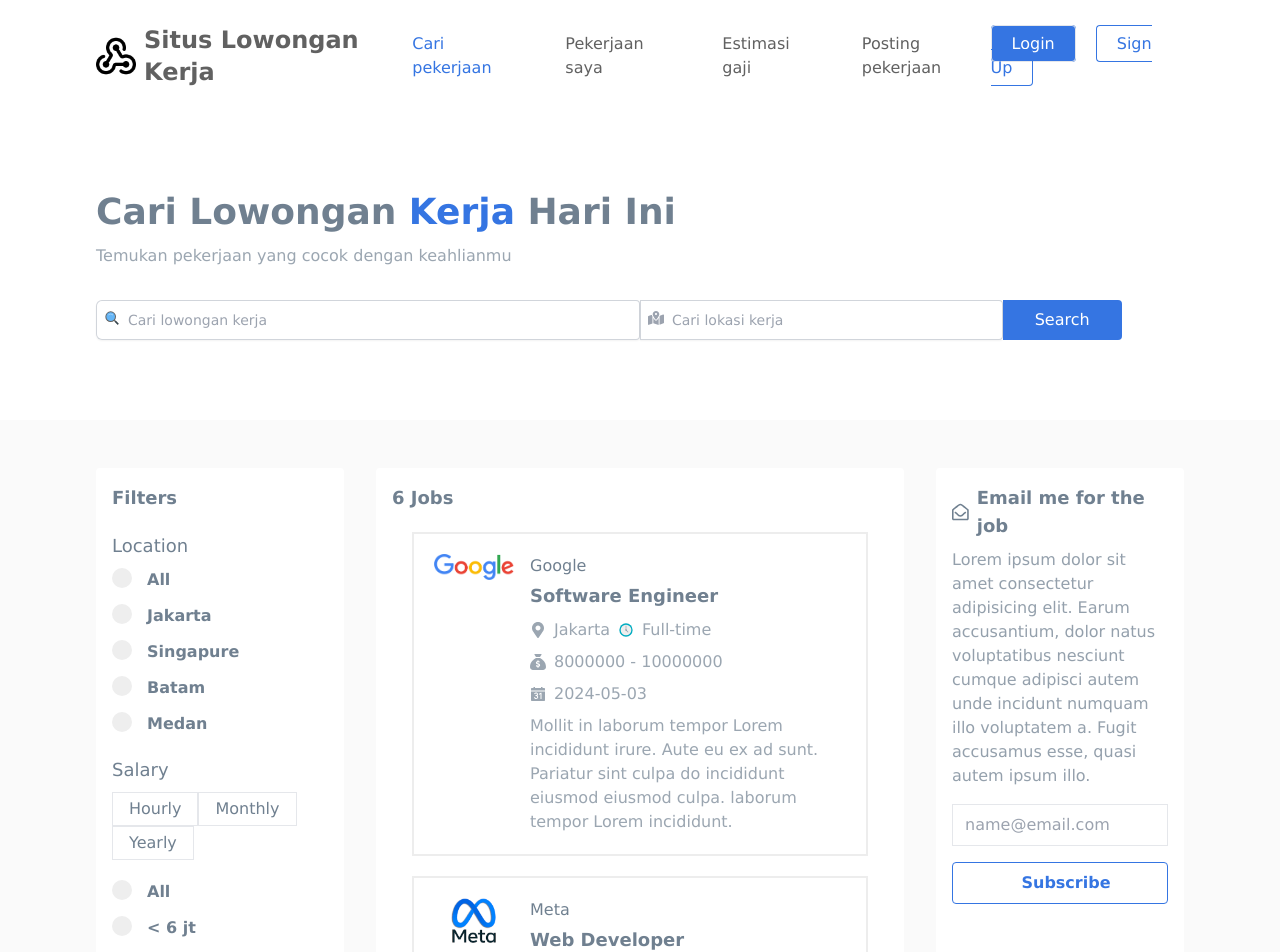
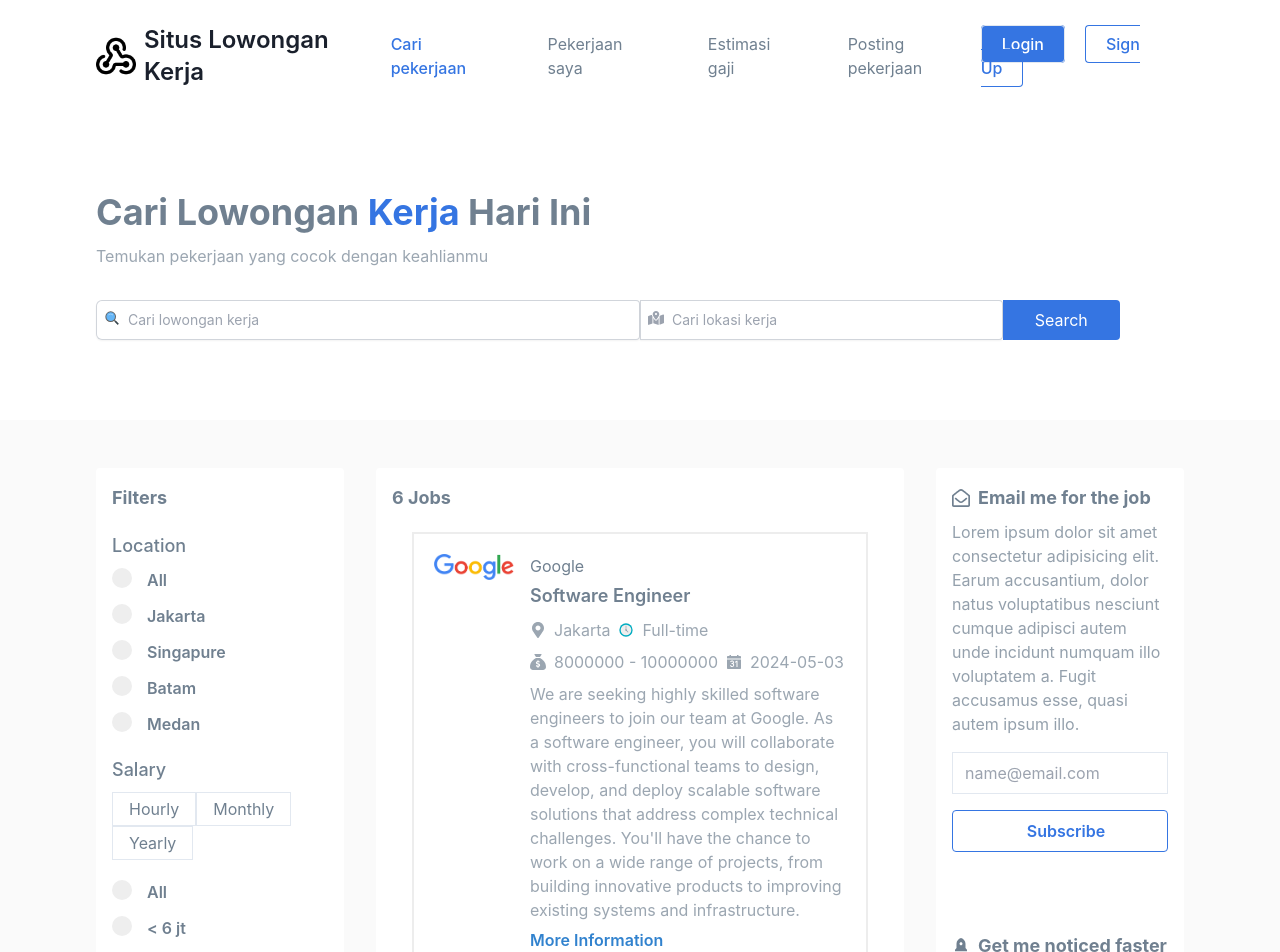
Before and after one commit to martin880/Job-Portal, a React (Vite) app in the folder client/: page / in a window 1280 px wide. Shown: the top 952 px of the page. Built offline with nearby package versions, Linux system fonts and the light colour scheme.

Commit message:
Update : Add drawer

```diff
--- a/client/package.json
+++ b/client/package.json
@@ -10,6 +10,10 @@
     "preview": "vite preview"
   },
   "dependencies": {
+    "@chakra-ui/react": "^2.8.2",
+    "@emotion/react": "^11.11.4",
+    "@emotion/styled": "^11.11.5",
+    "framer-motion": "^11.2.4",
     "localforage": "^1.10.0",
     "match-sorter": "^6.3.4",
     "react": "^18.2.0",
--- a/client/public/jobs.json
+++ b/client/public/jobs.json
@@ -11,7 +11,50 @@
     "postingDate": "2024-05-03",
     "experienceLevel": "Any experience",
     "employmentType": "Full-time",
-    "description": "Mollit in laborum tempor Lorem incididunt irure. Aute eu ex ad sunt. Pariatur sint culpa do incididunt eiusmod eiusmod culpa. laborum tempor Lorem incididunt."
+    "description": "We are seeking highly skilled software engineers to join our team at Google. As a software engineer, you will collaborate with cross-functional teams to design, develop, and deploy scalable software solutions that address complex technical challenges. You'll have the chance to work on a wide range of projects, from building innovative products to improving existing systems and infrastructure.",
+    "responsibility": [
+      {
+        "1": "1. Design, develop, and maintain high-quality software applications and systems."
+      },
+      {
+        "2": "2. Collaborate with product managers, designers, and other stakeholders to understand requirements and translate them into technical specifications."
+      },
+      {
+        "3": "3. Write clean, efficient, and maintainable code that follows best practices and coding standards."
+      },
+      {
+        "4": "4. Implement scalable and reliable solutions to optimize performance and meet user needs."
+      },
+      {
+        "5": "5. Conduct code reviews, provide feedback, and mentor junior engineers to promote a culture of excellence and continuous improvement."
+      },
+      {
+        "6": "6. Stay up-to-date with the latest technologies and trends in software development and propose innovative solutions to technical challenges."
+      },
+      {
+        "7": "7. Troubleshoot and debug issues reported by users and implement effective solutions to ensure a seamless user experience."
+      }
+    ],
+    "qualifications": [
+      {
+        "1": "1. Bachelor's degree in Computer Science, related technical field, or equivalent practical experience, Master's degree or PhD in Computer Science or related technical field is a plus"
+      },
+      {
+        "2": "2. 2+ years of industry experience in software development"
+      },
+      {
+        "3": "3. Experience with one or more programming languages such as Java, C++, Python, etc."
+      },
+      {
+        "4": "4. Experience with software development processes including coding, testing, debugging, and deployment"
+      },
+      {
+        "5": "5. Experience with large-scale systems and distributed computing is desirable"
+      },
+      {
+        "6": "6. Experience with web technologies such as HTML, CSS, JavaScript is a plus"
+      }
+    ]
   },
   {
     "id": 2,
@@ -25,7 +68,7 @@
     "postingDate": "2024-05-03",
     "experienceLevel": "Internship",
     "employmentType": "Temporary",
-    "description": "Mollit in laborum tempor Lorem incididunt irure. Aute eu ex ad sunt. Pariatur sint culpa do incididunt eiusmod eiusmod culpa. laborum tempor Lorem incididunt."
+    "description": "We are seeking a talented web developer to join our team. As a web developer at Meta, you will collaborate with cross-functional teams to design, develop, and maintain web applications and features that are used by millions of users every day. You'll have the chance to work on a variety of projects, ranging from optimizing user experiences to implementing new features and functionalities."
   },
   {
     "id": 3,
@@ -39,7 +82,7 @@
     "postingDate": "2024-05-03",
     "experienceLevel": "Any experience",
     "employmentType": "Full-time",
-    "description": "Mollit in laborum tempor Lorem incididunt irure. Aute eu ex ad sunt. Pariatur sint culpa do incididunt eiusmod eiusmod culpa. laborum tempor Lorem incididunt."
+    "description": "We are seeking a talented Data Scientist to join our team at Caterpillar. As a Data Scientist, you will play a key role in analyzing large datasets, building predictive models, and uncovering actionable insights to support decision-making across various business functions. You'll have the chance to work on diverse projects, from forecasting equipment performance to optimizing supply chain operations and enhancing customer experiences."
   },
   {
     "id": 4,
@@ -53,7 +96,7 @@
     "postingDate": "2024-05-19",
     "experienceLevel": "Work remotely",
     "employmentType": "Part-time",
-    "description": "Mollit in laborum tempor Lorem incididunt irure. Aute eu ex ad sunt. Pariatur sint culpa do incididunt eiusmod eiusmod culpa. laborum tempor Lorem incididunt."
+    "description": "We are seeking a talented UI/UX Designer to join our team at Shimano. As a UI/UX Designer, you will collaborate with cross-functional teams to design and optimize digital experiences for Shimano's cycling and fishing products. You'll have the chance to work on a wide range of projects, from designing user interfaces for mobile apps and websites to enhancing the overall user experience of our digital platforms."
   },
   {
     "id": 5,
@@ -67,7 +110,7 @@
     "postingDate": "2024-05-19",
     "experienceLevel": "Intership",
     "employmentType": "Full-time",
-    "description": "Mollit in laborum tempor Lorem incididunt irure. Aute eu ex ad sunt. Pariatur sint culpa do incididunt eiusmod eiusmod culpa. laborum tempor Lorem incididunt."
+    "description": "We are seeking a talented Frontend Developer to join our team at Amazon. As a Frontend Developer, you will collaborate with cross-functional teams to design, develop, and optimize user interfaces for Amazon's e-commerce platforms and digital products. You'll have the chance to work on a variety of projects, from building responsive web applications to implementing new features and functionalities that drive customer engagement and conversion."
   },
   {
     "id": 6,
@@ -81,7 +124,7 @@
     "postingDate": "2024-05-19",
     "experienceLevel": "Intership",
     "employmentType": "Temporary",
-    "description": "Mollit in laborum tempor Lorem incididunt irure. Aute eu ex ad sunt. Pariatur sint culpa do incididunt eiusmod eiusmod culpa. laborum tempor Lorem incididunt."
+    "description": "We are seeking a skilled DevOps Engineer to join our team at Schneider Electric. As a DevOps Engineer, you will play a key role in building and maintaining the infrastructure, tools, and processes that enable seamless software delivery and operation. You'll collaborate with development, operations, and quality assurance teams to automate workflows, implement best practices, and optimize the end-to-end software delivery pipeline."
   },
   {
     "id": 7,
@@ -95,104 +138,6 @@
     "postingDate": "2024-05-19",
     "experienceLevel": "Intership",
     "employmentType": "Temporary",
-    "description": "Mollit in laborum tempor Lorem incididunt irure. Aute eu ex ad sunt. Pariatur sint culpa do incididunt eiusmod eiusmod culpa. laborum tempor Lorem incididunt."
-  },
-  {
-    "id": 1,
-    "companyName": "Google",
-    "jobTitle": "Software Engineer",
-    "companyLogo": "/images/Google.png",
-    "minPrice": "8000000",
-    "maxPrice": "10000000",
-    "salaryType": "Monthly",
-    "jobLocation": "Jakarta",
-    "postingDate": "2024-05-03",
-    "experienceLevel": "Any experience",
-    "employmentType": "Full-time",
-    "description": "Mollit in laborum tempor Lorem incididunt irure. Aute eu ex ad sunt. Pariatur sint culpa do incididunt eiusmod eiusmod culpa. laborum tempor Lorem incididunt."
-  },
-  {
-    "id": 2,
-    "companyName": "Meta",
-    "jobTitle": "Web Developer",
-    "companyLogo": "/images/Meta.png",
-    "minPrice": "6000000",
-    "maxPrice": "8000000",
-    "salaryType": "Monthly",
-    "jobLocation": "Batam",
-    "postingDate": "2024-05-03",
-    "experienceLevel": "Internship",
-    "employmentType": "Temporary",
-    "description": "Mollit in laborum tempor Lorem incididunt irure. Aute eu ex ad sunt. Pariatur sint culpa do incididunt eiusmod eiusmod culpa. laborum tempor Lorem incididunt."
-  },
-  {
-    "id": 3,
-    "companyName": "Caterpillar",
-    "jobTitle": "Data Scientist",
-    "companyLogo": "/images/Caterpillar.png",
-    "minPrice": "10000000",
-    "maxPrice": "15000000",
-    "salaryType": "Monthly",
-    "jobLocation": "Batam",
-    "postingDate": "2024-05-03",
-    "experienceLevel": "Any experience",
-    "employmentType": "Full-time",
-    "description": "Mollit in laborum tempor Lorem incididunt irure. Aute eu ex ad sunt. Pariatur sint culpa do incididunt eiusmod eiusmod culpa. laborum tempor Lorem incididunt."
-  },
-  {
-    "id": 4,
-    "companyName": "Shimano",
-    "jobTitle": "UI/UX Designer",
-    "companyLogo": "/images/Shimano.png",
-    "minPrice": "7000000",
-    "maxPrice": "12000000",
-    "salaryType": "Monthly",
-    "jobLocation": "Batam",
-    "postingDate": "2024-05-19",
-    "experienceLevel": "Work remotely",
-    "employmentType": "Part-time",
-    "description": "Mollit in laborum tempor Lorem incididunt irure. Aute eu ex ad sunt. Pariatur sint culpa do incididunt eiusmod eiusmod culpa. laborum tempor Lorem incididunt."
-  },
-  {
-    "id": 5,
-    "companyName": "Amazon",
-    "jobTitle": "Frontend Developer",
-    "companyLogo": "/images/Amazon.png",
-    "minPrice": "7000000",
-    "maxPrice": "12000000",
-    "salaryType": "Monthly",
-    "jobLocation": "Jakarta",
-    "postingDate": "2024-05-19",
-    "experienceLevel": "Intership",
-    "employmentType": "Full-time",
-    "description": "Mollit in laborum tempor Lorem incididunt irure. Aute eu ex ad sunt. Pariatur sint culpa do incididunt eiusmod eiusmod culpa. laborum tempor Lorem incididunt."
-  },
-  {
-    "id": 6,
-    "companyName": "Schneider",
-    "jobTitle": "DevOps Engineer",
-    "companyLogo": "/images/Schneider.png",
-    "minPrice": "8000000",
-    "maxPrice": "12000000",
-    "salaryType": "Monthly",
-    "jobLocation": "Batam",
-    "postingDate": "2024-05-19",
-    "experienceLevel": "Intership",
-    "employmentType": "Temporary",
-    "description": "Mollit in laborum tempor Lorem incididunt irure. Aute eu ex ad sunt. Pariatur sint culpa do incididunt eiusmod eiusmod culpa. laborum tempor Lorem incididunt."
-  },
-  {
-    "id": 7,
-    "companyName": "Honda",
-    "jobTitle": "Database Engineer",
-    "companyLogo": "/images/Honda.png",
-    "minPrice": "8000000",
-    "maxPrice": "12000000",
-    "salaryType": "Monthly",
-    "jobLocation": "Medan",
-    "postingDate": "2024-05-19",
-    "experienceLevel": "Intership",
-    "employmentType": "Temporary",
-    "description": "Mollit in laborum tempor Lorem incididunt irure. Aute eu ex ad sunt. Pariatur sint culpa do incididunt eiusmod eiusmod culpa. laborum tempor Lorem incididunt."
+    "description": "We are seeking a skilled Database Engineer to join our team at Honda. As a Database Engineer, you will be responsible for designing, implementing, and managing databases that store and retrieve data efficiently and reliably. You'll collaborate with cross-functional teams to support various business applications, from vehicle manufacturing and sales to customer service and supply chain management."
   }
 ]
--- a/client/src/components/Card.jsx
+++ b/client/src/components/Card.jsx
@@ -4,44 +4,86 @@ import { FaMapMarkerAlt } from "react-icons/fa";
 import { FcClock } from "react-icons/fc";
 import { FaSackDollar } from "react-icons/fa6";
 import { IoCalendarNumberSharp } from "react-icons/io5";
+import {
+  Button,
+  Drawer,
+  DrawerOverlay,
+  DrawerContent,
+  useDisclosure,
+  DrawerHeader,
+  DrawerBody,
+} from "@chakra-ui/react";
 
 const Card = ({ data }) => {
-  const {
-    jobTitle,
-    companyName,
-    companyLogo,
-    minPrice,
-    maxPrice,
-    salaryType,
-    jobLocation,
-    employmentType,
-    postingDate,
-    description,
-  } = data;
+  const { isOpen, onOpen, onClose } = useDisclosure();
+  const [placement, setPlacement] = React.useState("right");
   return (
     <section className="card">
       <Link to={"/"} className="flex gap-4 flex-col sm:flex-row items-start">
-        <img src={companyLogo} alt="" className="w-20"></img>
+        <img src={data.companyLogo} alt="" className="w-20"></img>
         <div>
-          <h4 className="text-primary mb-1">{companyName}</h4>
+          <h4 className="text-primary mb-1">{data.companyName}</h4>
           <h3 className="text-primary text-lg font-semibold mb-2">
-            {jobTitle}
+            {data.jobTitle}
           </h3>
           <div className="text-primary/70 text-base flex flex-wrap gap-2 mb-2">
             <span className="flex items-center gap-2">
-              <FaMapMarkerAlt /> {jobLocation}
+              <FaMapMarkerAlt /> {data.jobLocation}
             </span>
             <span className="flex items-center gap-2">
-              <FcClock /> {employmentType}
+              <FcClock /> {data.employmentType}
             </span>
             <span className="flex items-center gap-2">
-              <FaSackDollar /> {minPrice} - {maxPrice}
+              <FaSackDollar /> {data.minPrice} - {data.maxPrice}
             </span>
             <span className="flex items-center gap-2">
-              <IoCalendarNumberSharp /> {postingDate}
+              <IoCalendarNumberSharp /> {data.postingDate}
             </span>
           </div>
-          <p className="text-base text-primary/70">{description}</p>
+          <p className="text-base text-primary/70">{data.description}</p>
+          <Button
+            colorScheme="blue"
+            variant="link"
+            marginTop={2}
+            onClick={onOpen}
+          >
+            More Information
+          </Button>
+          <Drawer placement={placement} onClose={onClose} isOpen={isOpen}>
+            <DrawerOverlay />
+            <DrawerContent>
+              <DrawerHeader borderBottomWidth="1px">
+                Responsibility
+              </DrawerHeader>
+              <DrawerBody>
+                <ul key={data.index}>
+                  {data.responsibility &&
+                    data.responsibility.map((resp, index) => (
+                      <li
+                        key={index}
+                        className="my-2 flex items-center text-pretty text-sm"
+                      >
+                        {Object.values(resp)[0]}
+                      </li>
+                    ))}
+                </ul>
+              </DrawerBody>
+              <DrawerHeader borderBottomWidth="1px">Qualification</DrawerHeader>
+              <DrawerBody>
+                <ul key={data.index}>
+                  {data.qualifications &&
+                    data.qualifications.map((resp, index) => (
+                      <li
+                        key={index}
+                        className="my-2 flex items-center text-pretty text-sm"
+                      >
+                        {Object.values(resp)[0]}
+                      </li>
+                    ))}
+                </ul>
+              </DrawerBody>
+            </DrawerContent>
+          </Drawer>
         </div>
       </Link>
     </section>
--- a/client/src/components/Navbar.jsx
+++ b/client/src/components/Navbar.jsx
@@ -78,7 +78,7 @@ const Navbar = () => {
             {navItems.map(({ path, title }) => (
               <li
                 key={path}
-                className="text-base text-white first:text-white py-1"
+                className="text-base text-primary first:text-white py-1"
               >
                 <NavLink
                   to={path}
```
Also changed, not shown: client/src/main.jsx (+6 -3 lines), 1 other file (tests, documents, lock files or other folders).
